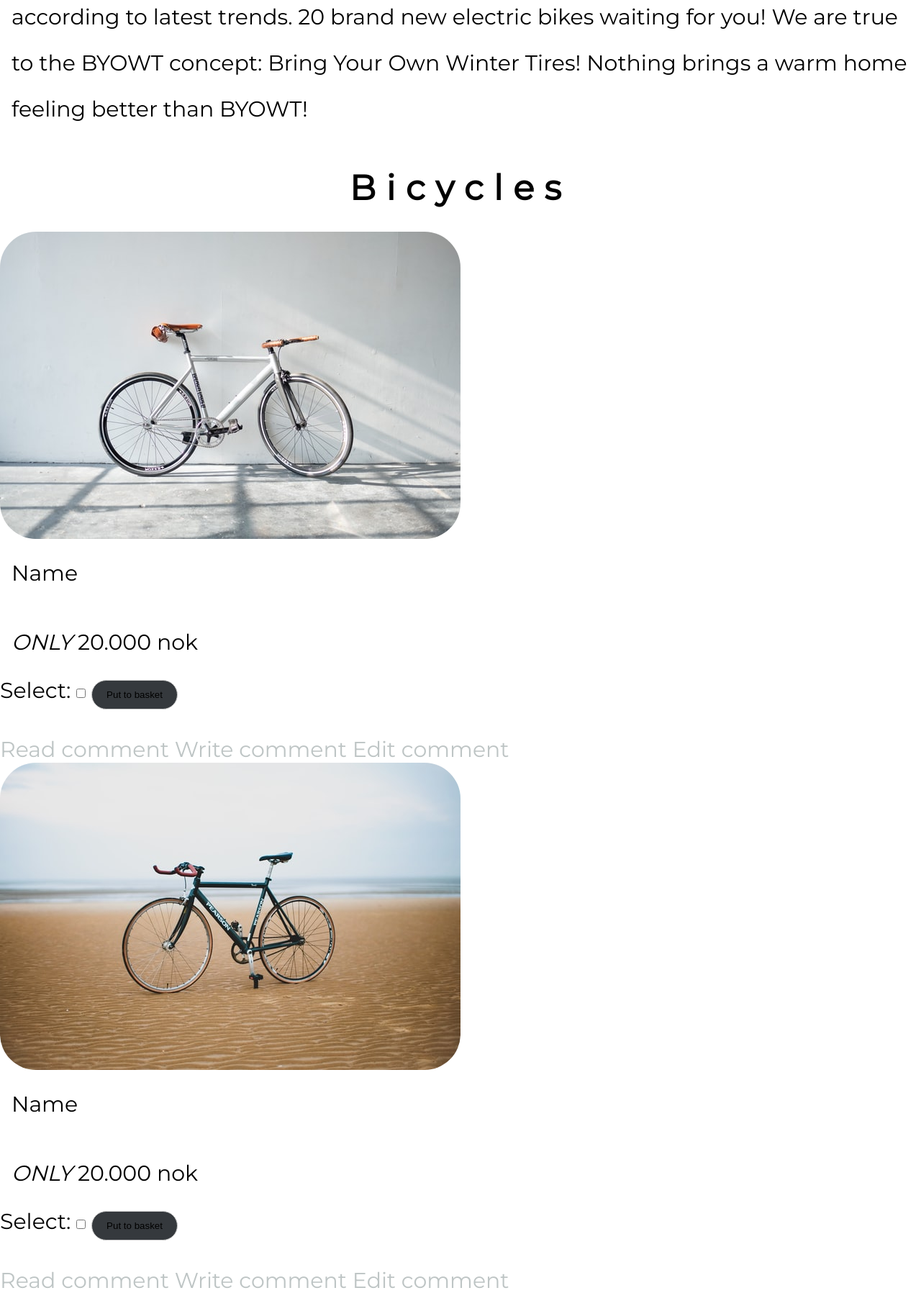
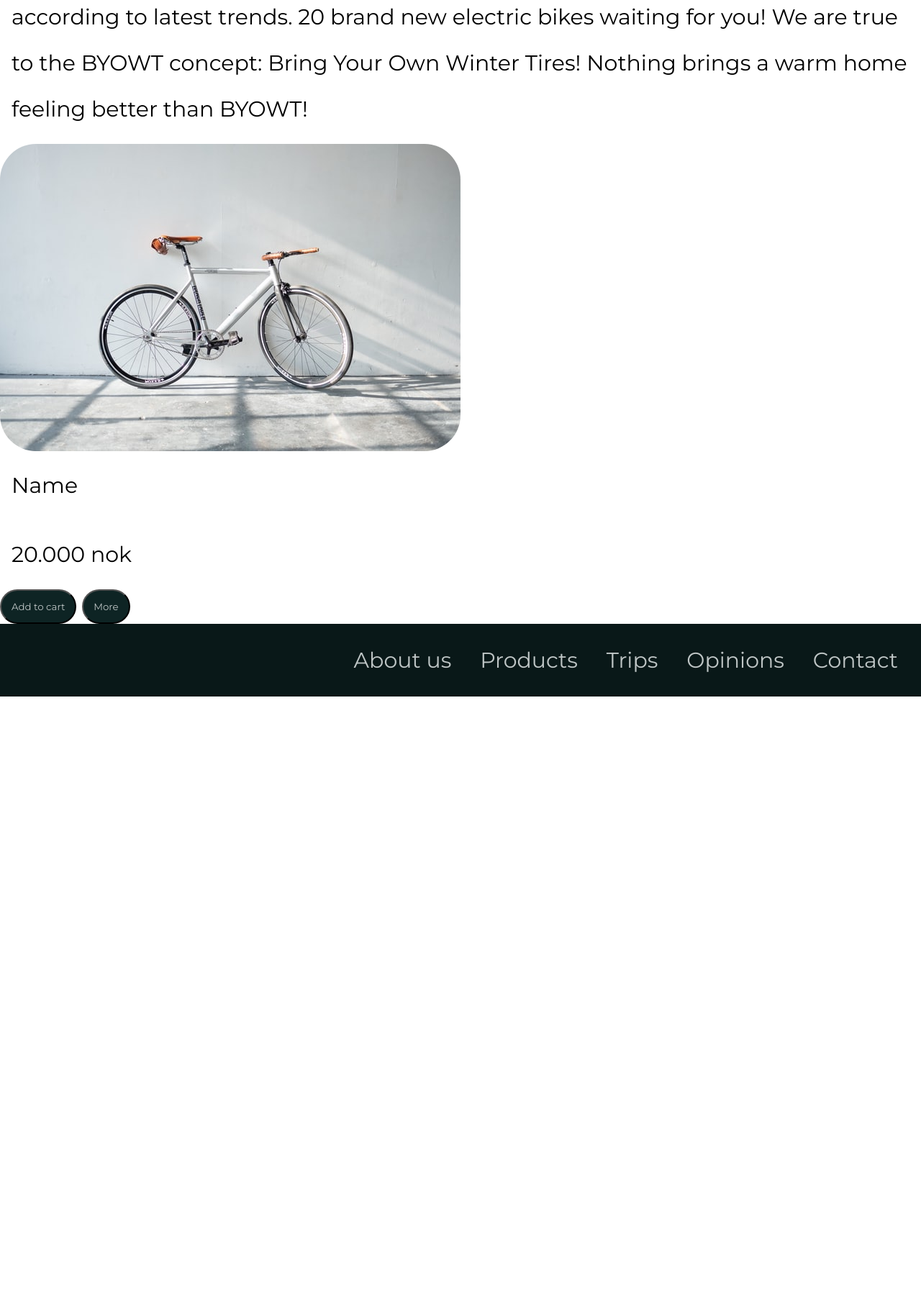
Before and after one commit to DP-00/WebApp, a Django app: page /shop/ in a window 1280 px wide. Shown: the part 339-2136 px from the top of the page at 72% size. After the commit the page ends 1307 px from the top, so only its background shows below. Run offline with Django 3.2, Linux system fonts and the light colour scheme.

Commit message:
cart changes

```diff
--- a/Django/WebAppProj/KRRR/templates/KRRR/shop.html
+++ b/Django/WebAppProj/KRRR/templates/KRRR/shop.html
@@ -19,59 +19,13 @@
             BYOWT concept: Bring Your Own Winter Tires! Nothing
             brings a warm home feeling better than BYOWT!</p>
     </section>
-
-    <h2>Bicycles</h2>
-
     <div class="card">
-
-        <a href="Bicycles/bicycle1.html"><img src="{% static 'images/2.jpg' %}"></a>
-        <div class="text-container" >
-            <p class="name">Name</p>
-            <p><em>ONLY</em> 20.000 nok</p>
-            Select: <input type="checkbox" name="basket" value="bicycle1" >
-            <input type="button" name="basket" value="Put to basket"  /><br /><br>
-            <a href="Comments/Read_comment.html">Read comment</a>
-            <a href="Comments/Write_comment.html">Write comment</a>
-            <a href="Comments/Edit_comment.html">Edit comment</a>
+        <img src="{% static 'images/2.jpg' %}">
+        <p>Name</p>
+        <p>20.000 nok</p>
+        <button name="cart">Add to cart</button>
+        <button name="more">More</button>
         </div>
     </div>
 
-    <div class="card">
-        <a href="Bicycles/bicycle2.html"><img src="{% static 'images/3.jpg' %}"></a>
-        <div class="text-container" >
-            <p class="name">Name</p>
-            <p><em>ONLY</em> 20.000 nok</p>
-            Select: <input type="checkbox" name="basket" value="bicycle1" >
-            <input type="button" name="basket" value="Put to basket"  /><br /><br>
-            <a href="Comments/Read_comment.html">Read comment</a>
-            <a href="Comments/Write_comment.html">Write comment</a>
-            <a href="Comments/Edit_comment.html">Edit comment</a>
-        </div>
-    </div>
-
-    <div class="card">
-        <a href="Bicycles/bicycle3.html"><img src="{% static 'images/4.jpg' %}"></a>
-        <div class="text-container" >
-            <p class="name">Name</p>
-            <p><em>ONLY</em> 20.000 nok</p>
-            Select: <input type="checkbox" name="basket" value="bicycle1" >
-            <input type="button" name="basket" value="Put to basket"  /><br /><br>
-            <a href="Comments/Read_comment.html">Read comment</a>
-            <a href="Comments/Write_comment.html">Write comment</a>
-            <a href="Comments/Edit_comment.html">Edit comment</a>
-        </div>
-    </div>
-
-    <div class="card">
-        <a href="Bicycles/bicycle4.html"><img src="{% static 'images/5.jpg' %}"></a>
-        <div class="text-container" >
-            <p class="name">Name</p>
-            <p><em>ONLY</em> 20.000 nok</p>
-            Select: <input type="checkbox" name="basket" value="bicycle1" >
-            <input type="button" name="basket" value="Put to basket"  /><br /><br>
-            <a href="Comments/Read_comment.html">Read comment</a>
-            <a href="Comments/Write_comment.html">Write comment</a>
-            <a href="Comments/Edit_comment.html">Edit comment</a>
-        </div>
-    </div>
 {% endblock content %}
```
